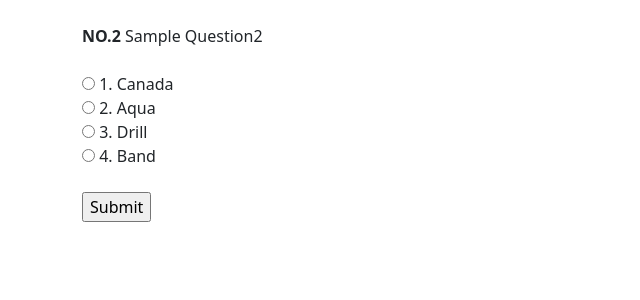
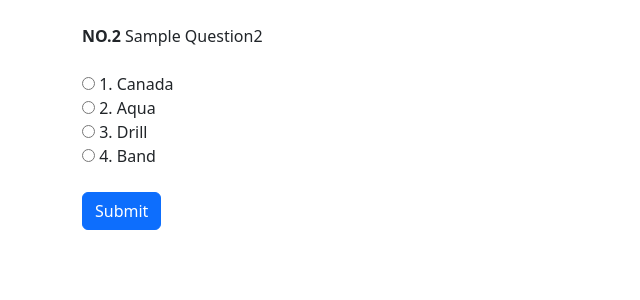
Before and after one commit to StitCJ/DailySA, a Django app: page / in a window 1280 px wide. Shown: the part 57-357 px from the top of the page, without its empty margins (0-640 px from the left). Run offline with Django 4.2, Linux system fonts and the light colour scheme; data comes from the database, SQL or seed files in the repository; some libraries are stand-ins or nearby versions.

Commit message:
index button change

```diff
--- a/DailySA/main/templates/main/index.html
+++ b/DailySA/main/templates/main/index.html
@@ -11,7 +11,7 @@
     </div> <br>
     <input type="hidden" name="answer" value="{{answer}}">
     <input type="hidden" name="pnum" value="{{pnum}}">
-    <input type="submit">
+    <input type="submit" class="btn btn-primary">
     </div>
 </form>
 {% endblock %}
```
